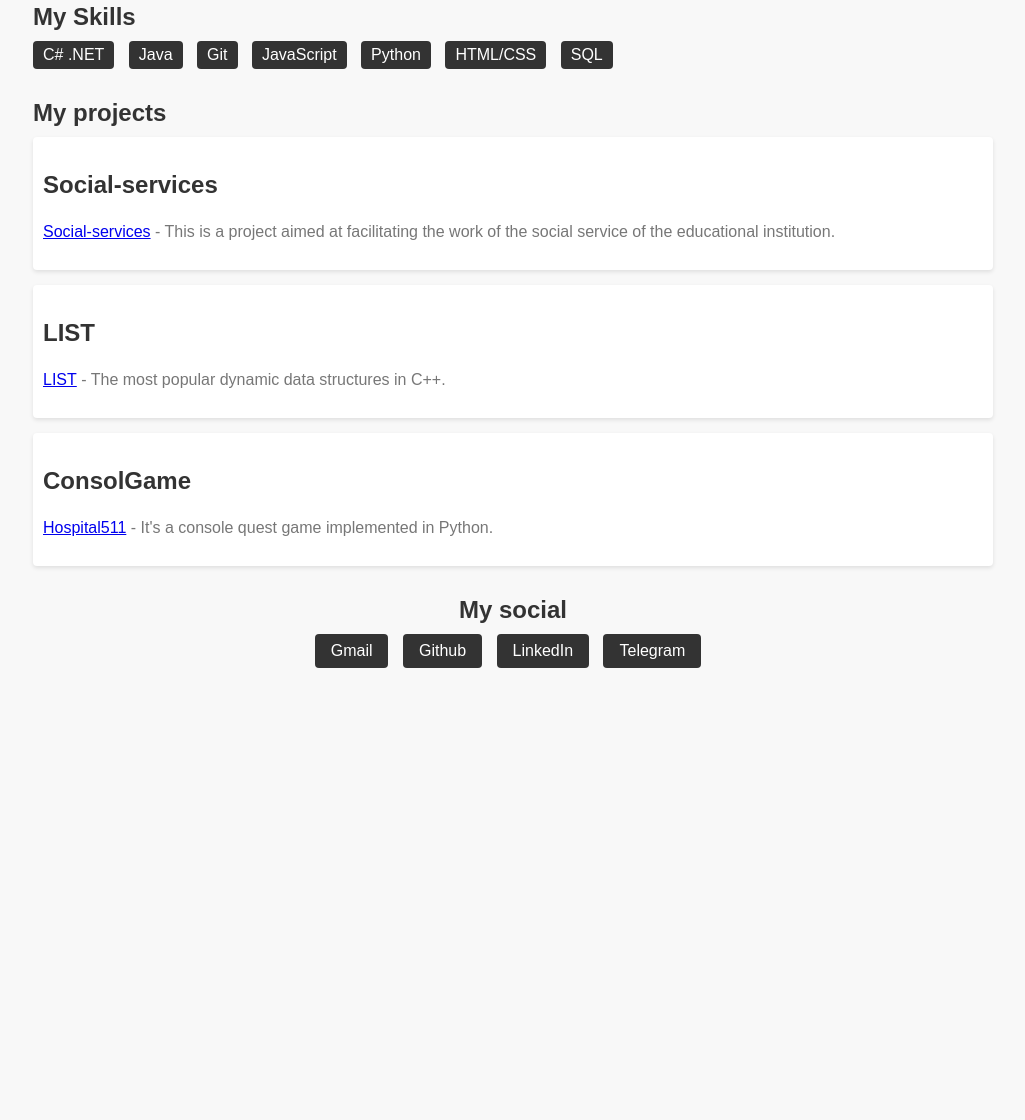
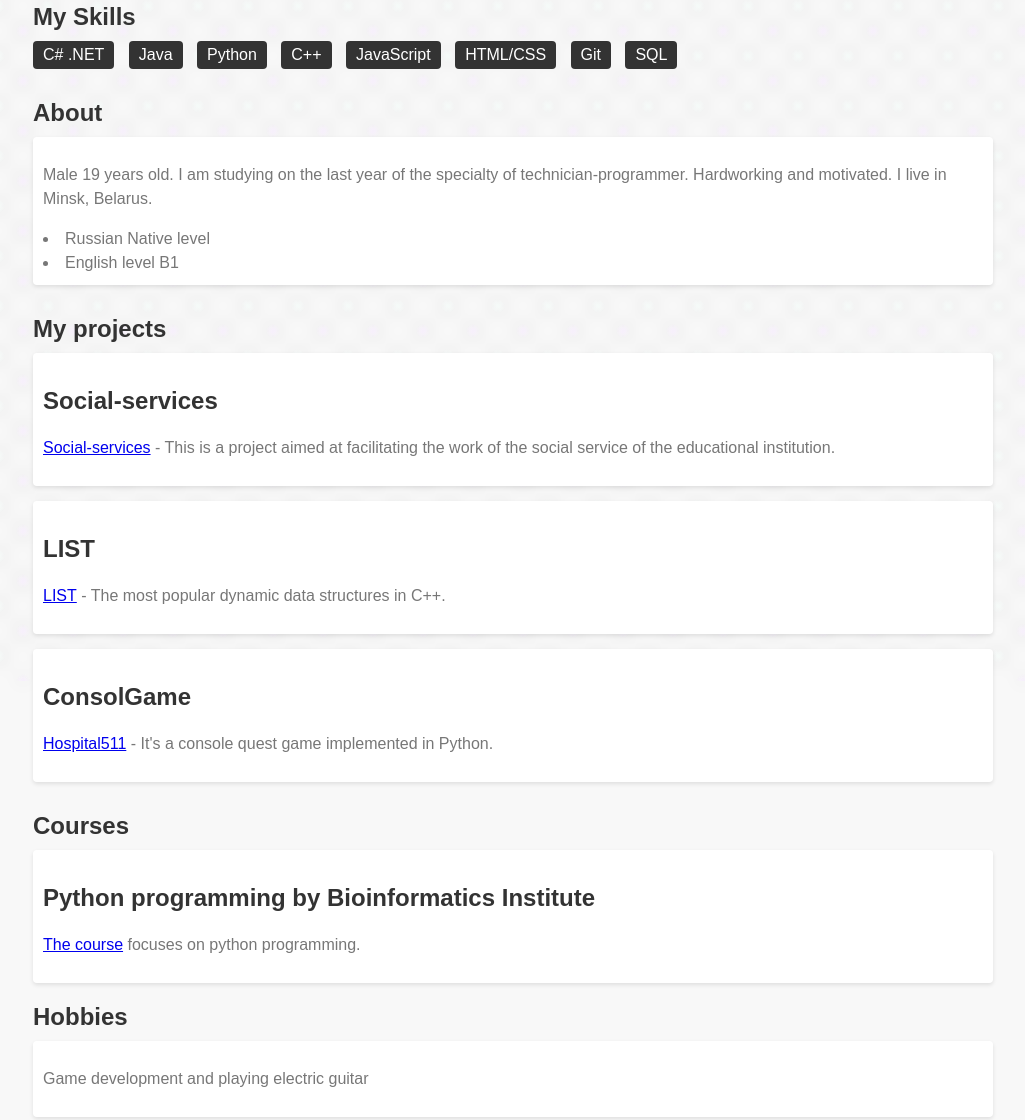
Before and after one commit to YansiG/YansiG.github.io, a plain HTML site: page index.html in a window 1280 px wide. Shown: the part 119-1239 px from the top of the page, without its empty margins (127-1152 px from the left). Before the commit the page ends 837 px from the top, so only its background shows below. Drawn offline with Linux system fonts and the light colour scheme.

Commit message:
Add files via upload

```diff
--- a/index.html
+++ b/index.html
@@ -129,10 +129,39 @@
                 padding: 6px 12px;
             }
         }
+
+        .background-animation {
+            position: fixed;
+            top: 0;
+            left: 0;
+            width: 100%;
+            height: 100%;
+            z-index: -1;
+            pointer-events: none;
+            opacity: 0.8;
+            animation: backgroundAnimation 10s linear infinite;
+            background-image: radial-gradient(#f6eefc 3%, transparent 20%),
+                radial-gradient(#f4faf8 3%, transparent 20%);
+            background-position: 0 0, 25px 25px;
+            background-size: 50px 50px;
+            filter: drop-shadow(0 0 10px rgba(0, 0, 0, 0.3));
+        }
+
+        @keyframes backgroundAnimation {
+            0% {
+                background-position: 0 0, 25px 25px;
+            }
+
+            100% {
+                background-position: 50px 50px, 75px 75px;
+            }
+        }
     </style>
 </head>
 
 <body>
+    <div class="background-animation"></div>
+
     <div class="container">
         <h1>Yan Simrok</h1>
 
@@ -141,20 +170,32 @@
             <ul>
                 <li>C# .NET</li>
                 <li>Java</li>
+                <li>Python</li>
+                <li>C++</li>
+                <li>JavaScript</li>
+                <li>HTML/CSS</li>
                 <li>Git</li>
-                <li>JavaScript</li>
-                <li>Python</li>
-                <li>HTML/CSS</li>
                 <li>SQL</li>
             </ul>
         </div>
-
+        <div class="projects">
+            <h2>About</h2>
+            <div class="project">
+                <p>Male 19 years old. I am studying on the last year of the specialty of technician-programmer.
+                    Hardworking and motivated. I live in Minsk, Belarus.</p>
+                <li style="color: #777;
+                line-height: 1.5;">Russian Native level</li>
+                <li style="color: #777;
+                line-height: 1.5;">English level B1</li>
+            </div>
+        </div>
         <div class="projects">
             <h2>My projects</h2>
             <div class="project">
                 <h3>Social-services</h3>
                 <a href="https://github.com/YansiG/Social-services" style="display: inline-block;">Social-services</a>
-                <p style="display: inline-block;"> - This is a project aimed at facilitating the work of the social service of the educational institution.</p>
+                <p style="display: inline-block;"> - This is a project aimed at facilitating the work of the social
+                    service of the educational institution.</p>
 
             </div>
             <div class="project">
@@ -169,7 +210,18 @@
                 <p style="display: inline-block;"> - It's a console quest game implemented in Python.</p>
             </div>
         </div>
-
+        <div class="projects">
+            <h2>Courses</h2>
+            <div class="project">
+                <h3>Python programming by Bioinformatics Institute</h3>
+                <a href="https://stepik.org/cert/1340612" style="display: inline-block;">The course</a>
+                <p style="display: inline-block;"> focuses on python programming.</p>
+            </div>
+            <h2>Hobbies</h2>
+            <div class="project">
+                <p>Game development and playing electric guitar</p>
+            </div>
+        </div>
         <div class="contact">
             <h2>My social</h2>
             <a href="mailto:Yan.Simrok@gmail.com">Gmail</a>
@@ -178,6 +230,15 @@
             <a href="https://t.me/Yan_S1r">Telegram</a>
         </div>
     </div>
+
+    <script>
+        window.addEventListener('resize', function () {
+            var backgroundAnimation = document.querySelector('.background-animation');
+            backgroundAnimation.style.animation = 'none';
+            backgroundAnimation.offsetHeight;
+            backgroundAnimation.style.animation = 'backgroundAnimation 10s linear infinite';
+        });
+    </script>
 </body>
 
 </html>
```
